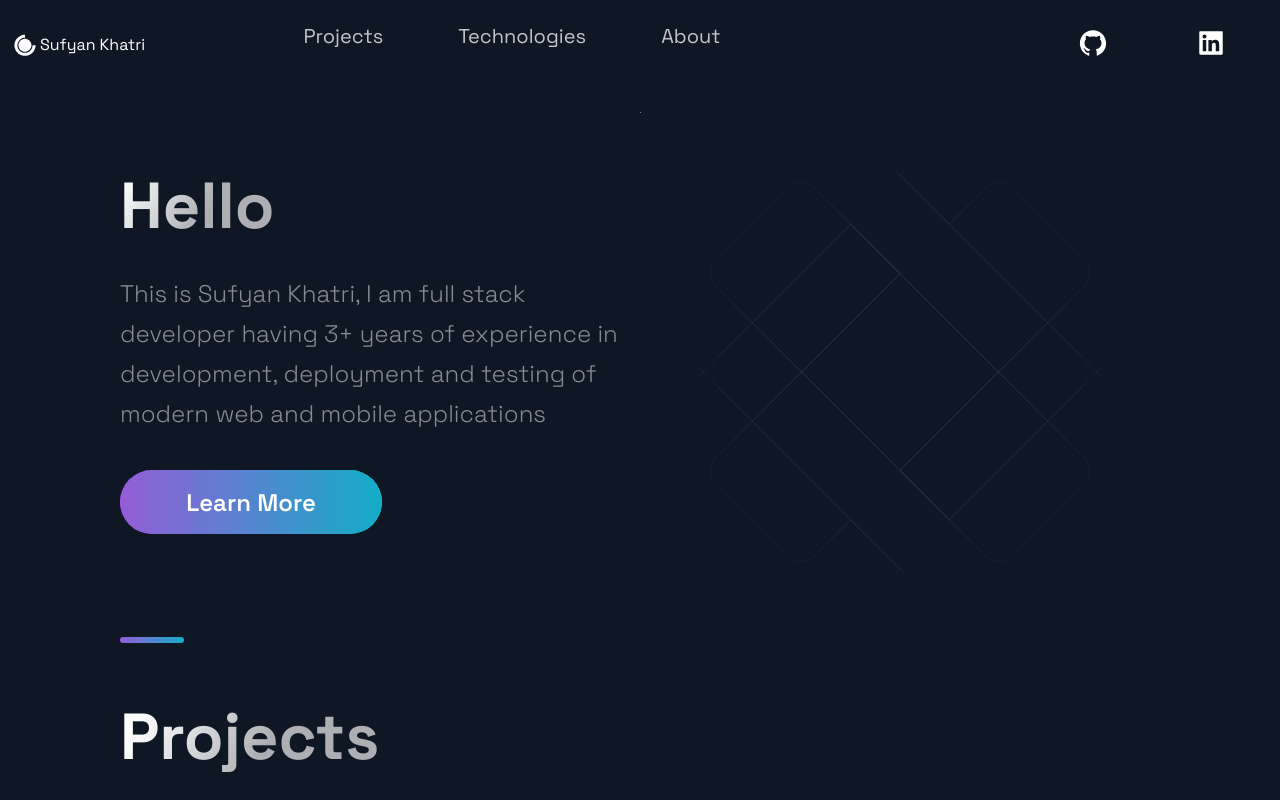
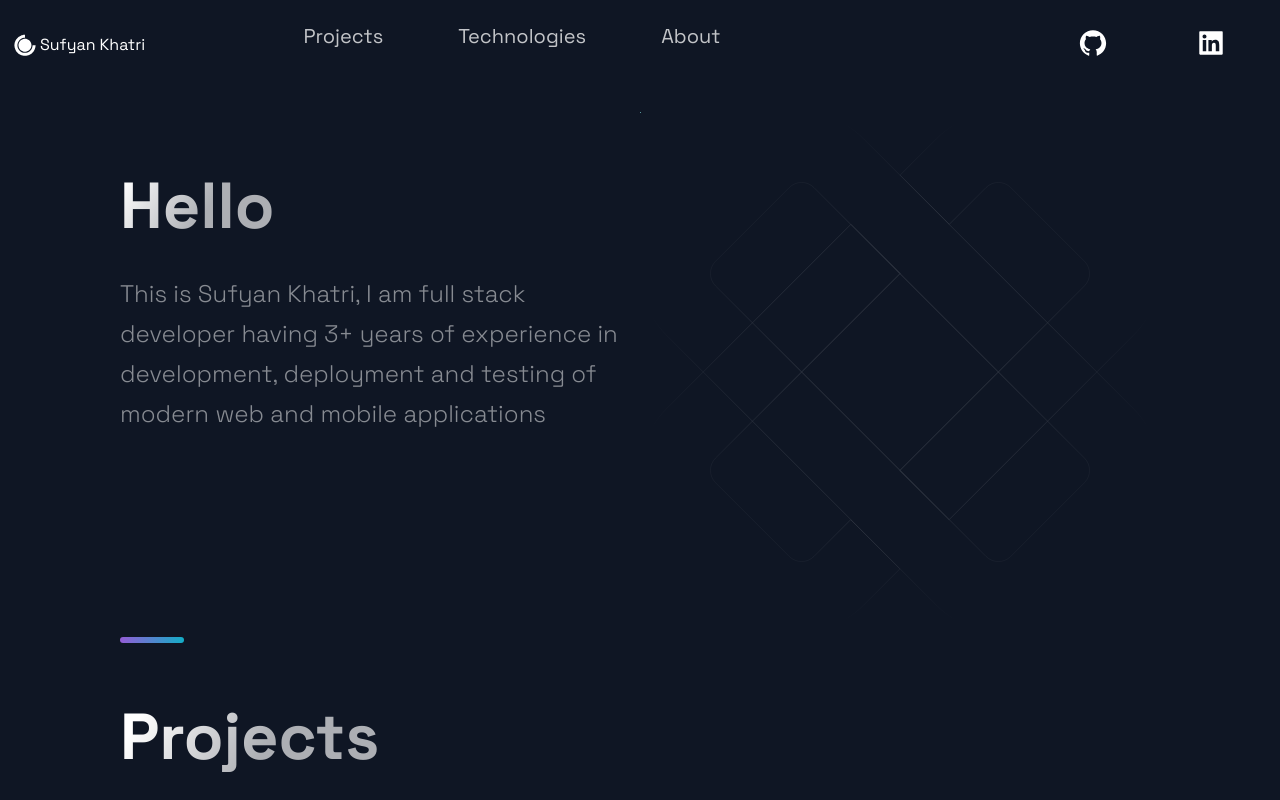
Before and after one commit to adrianhajdin/portfolio_website, a Next.js app: page / in a window 1280 px wide. Shown: the top 800 px of the page. Built offline with nearby package versions, Linux system fonts and the light colour scheme.

Commit message:
minor change

```diff
--- a/src/components/Hero/Hero.js
+++ b/src/components/Hero/Hero.js
@@ -1,12 +1,11 @@
 import React from 'react';
-
 import {
   Section,
   SectionText,
-  SectionTitle,
+  SectionTitle
 } from '../../styles/GlobalComponents';
-import Button from '../../styles/GlobalComponents/Button';
 import { LeftSection } from './HeroStyles';
+
 
 const Hero = (props) => (
   <>
@@ -20,7 +19,6 @@ const Hero = (props) => (
           experience in development, deployment and testing of modern web and
           mobile applications
         </SectionText>
-        <Button onClick={props.handleClick}>Learn More</Button>
       </LeftSection>
     </Section>
   </>
```
